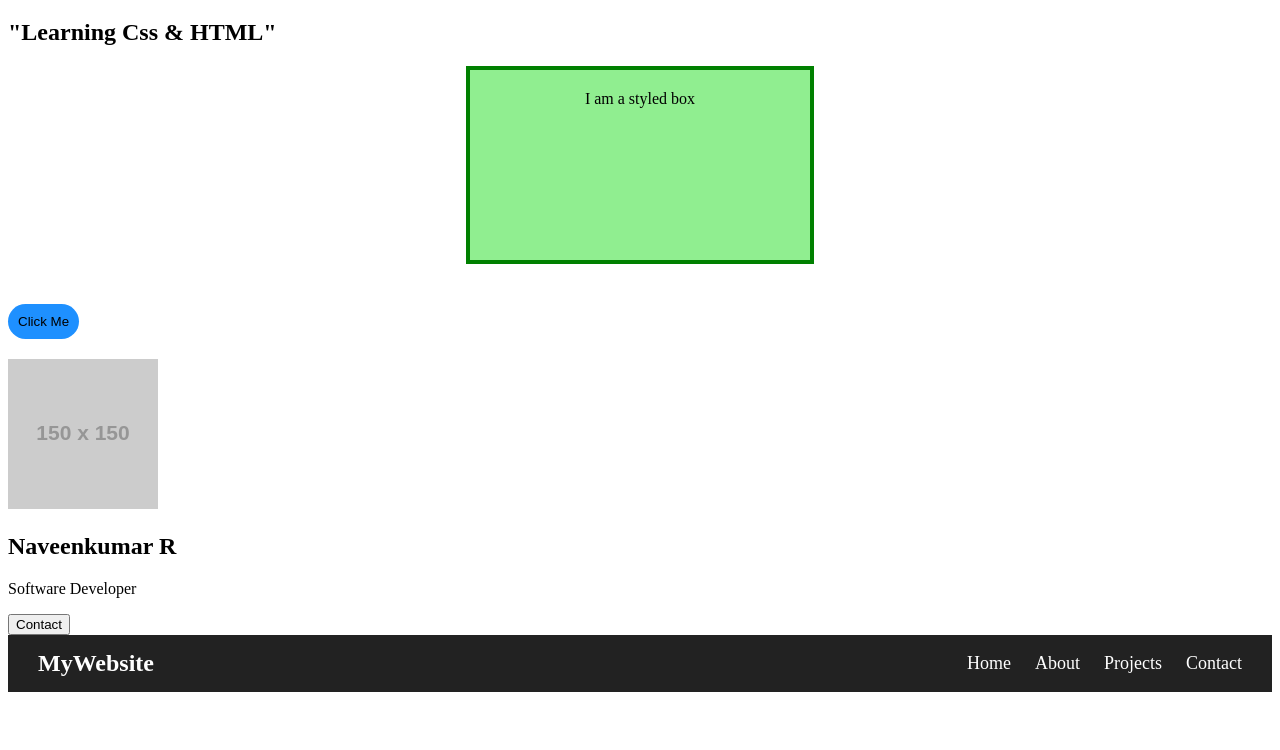
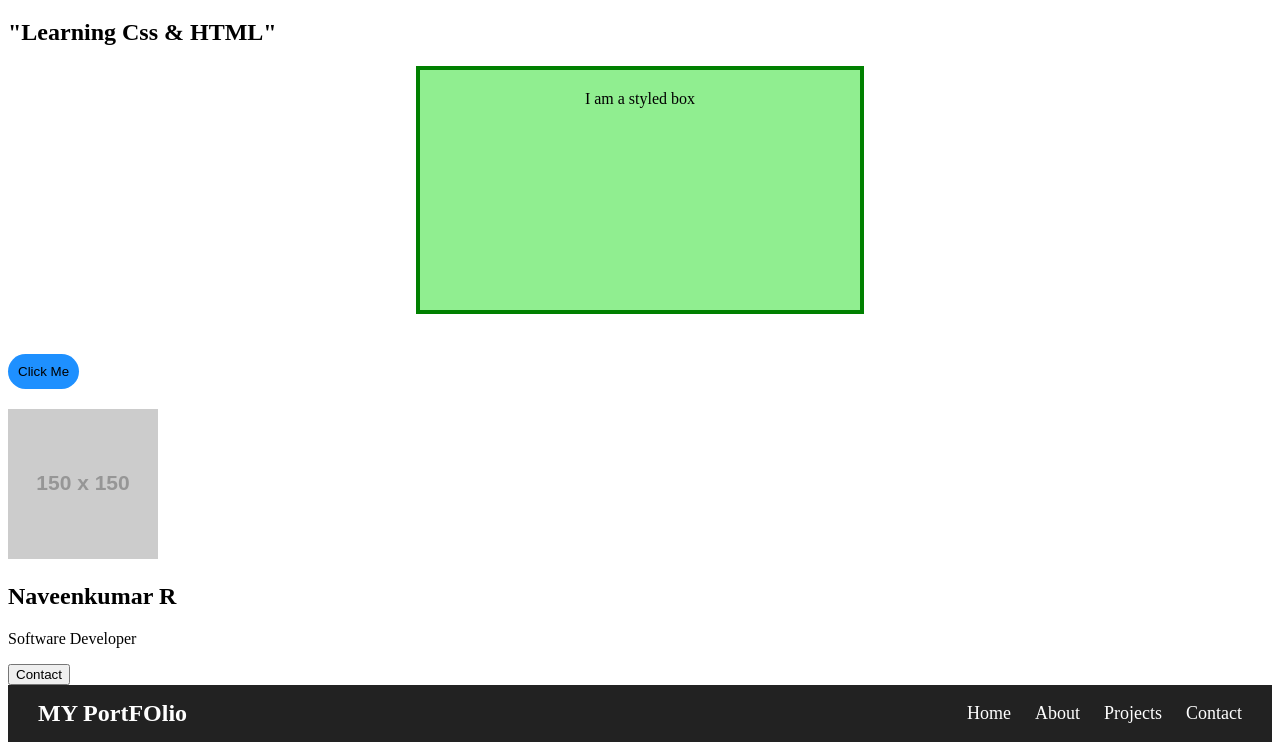
Before and after one commit to Naveenraja0501/Porfolio_FrontEnd, a plain HTML site: page taskk1.html in a window 1280 px wide. Shown: the part 61-811 px from the top of the page. Drawn offline with Linux system fonts and the light colour scheme; placeholder pictures from the web are drawn by us.

Commit message:
Added CSS tasks:added navbar changes

```diff
--- a/task1.css
+++ b/task1.css
@@ -5,8 +5,8 @@ h1 {
   text-align: center;
 }
 .box {
-  width: 300px;
-  height: 150px;
+  width: 400px;
+  height: 200px;
   background-color: lightgreen;
   border: 4px solid green;
   padding: 20px;
--- a/taskk1.html
+++ b/taskk1.html
@@ -19,7 +19,7 @@
 </div>
 
 <div class="navbar">
-  <div class="logo">MyWebsite</div>
+  <div class="logo">MY PortFOlio</div>
   <div class="menu">
     <a href="#">Home</a>
     <a href="#">About</a>
```
